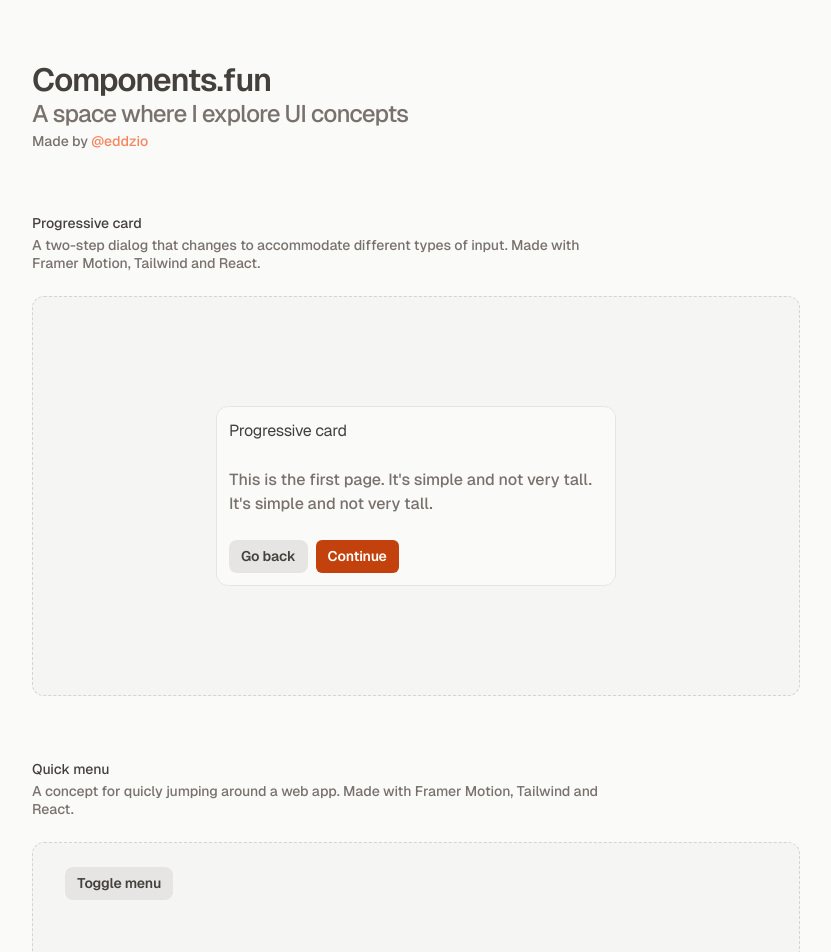
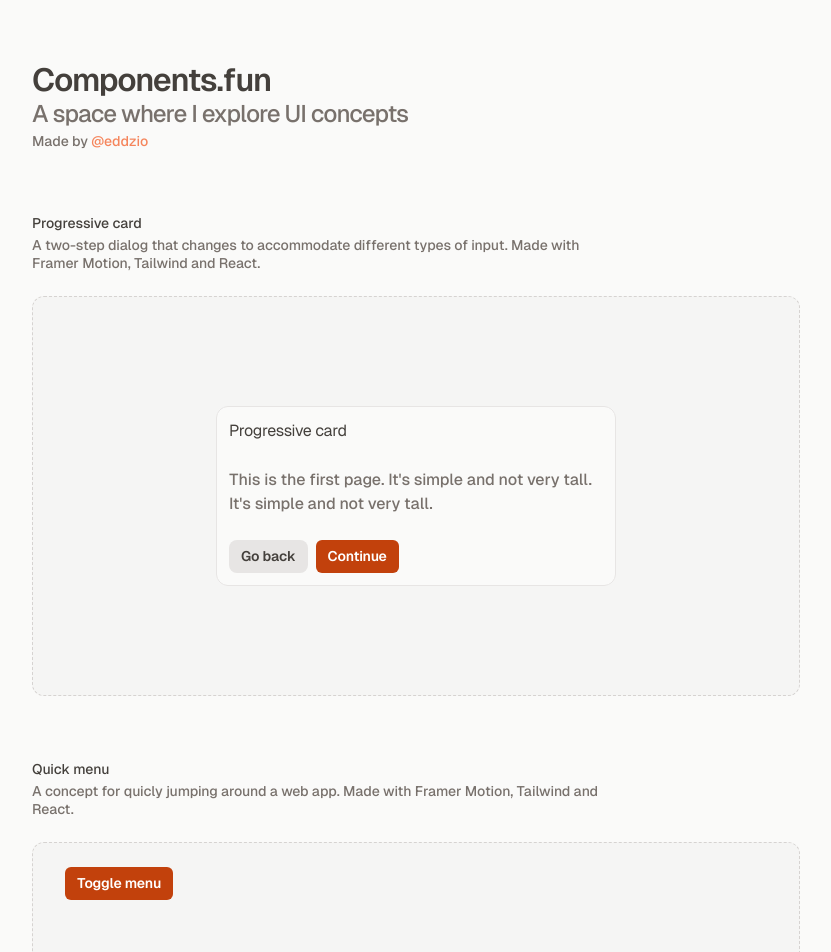
Before and after one commit to eddzio/components, a Next.js app: page / in a window 1280 px wide. Shown: the top 952 px of the page, without its empty margins (224-1055 px from the left). Built offline with nearby package versions, Linux system fonts and the light colour scheme.

Commit message:
primary button for quick menu

```diff
--- a/app/components/quickMenu.tsx
+++ b/app/components/quickMenu.tsx
@@ -3,7 +3,7 @@
 import React, { useState } from "react";
 import { motion, AnimatePresence, stagger } from "framer-motion";
 import { IconContainer } from "./iconContainer";
-import { ButtonSecondary } from "./buttonSecondary";
+import { ButtonPrimary } from "./buttonPrimary";
 
 
 
@@ -26,9 +26,9 @@ const listItemStyle =
         <div className="relative h-full w-full">
 
             <div className="m-6">
-            <ButtonSecondary
-            label="Toggle menu"
-            onClick={
+                <ButtonPrimary
+                label="Toggle menu"
+                onClick={
                 () => setIsOpen(isOpen => !isOpen)}
             />
             </div>
```
